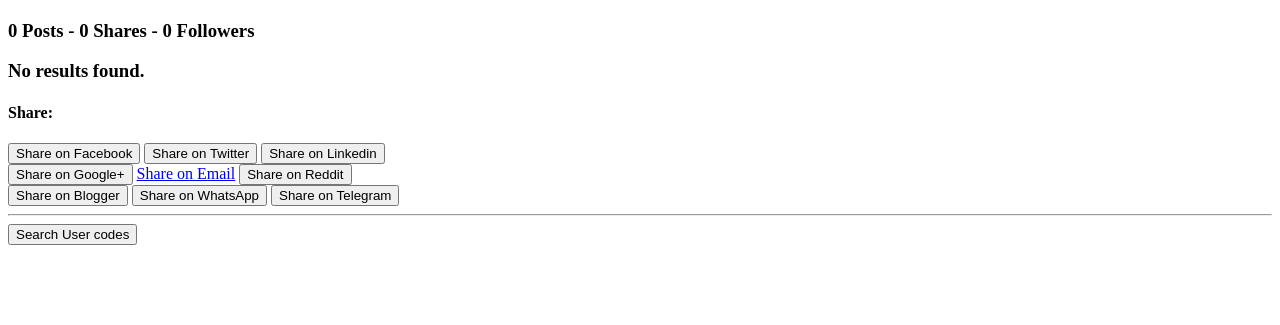
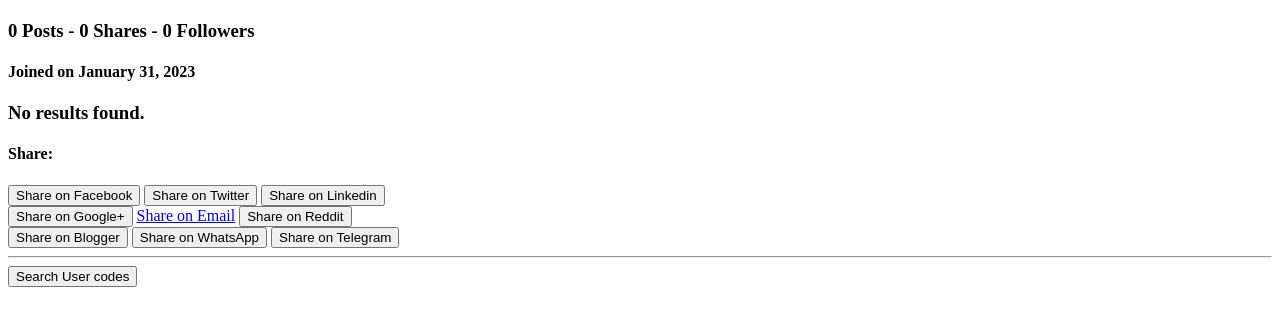
Before and after one commit to Xbanjwk17/FreedomBack, a plain HTML site: page user/NepalJohn/index.html in a window 1280 px wide. Shown: the part 143-468 px from the top of the page. Drawn offline with Linux system fonts and the light colour scheme; files whose address does not match are found by name.

Commit message:
add joined date

```diff
--- a/user/NepalJohn/index.html
+++ b/user/NepalJohn/index.html
@@ -10,6 +10,7 @@
     <h1>NepalJohn</h1>
     <img width="60" height="60" src="Picture.png" alt="PICTURE">
     <h3>0 Posts - 0 Shares - 0 Followers</h3>
+    <h4>Joined on January 31, 2023</h4>
     <h3>No results found.</h3>
     <h4>Share:</h4>
     <button onclick="window.open('https://www.facebook.com/sharer/sharer.php?u=https://xbanjwk17.github.io/FreedomBack/user/NepalJohn/')" type="submit">Share on Facebook</button>
```
Also changed, not shown: user/Xbanjwk/index.html (+1 -0 lines).
